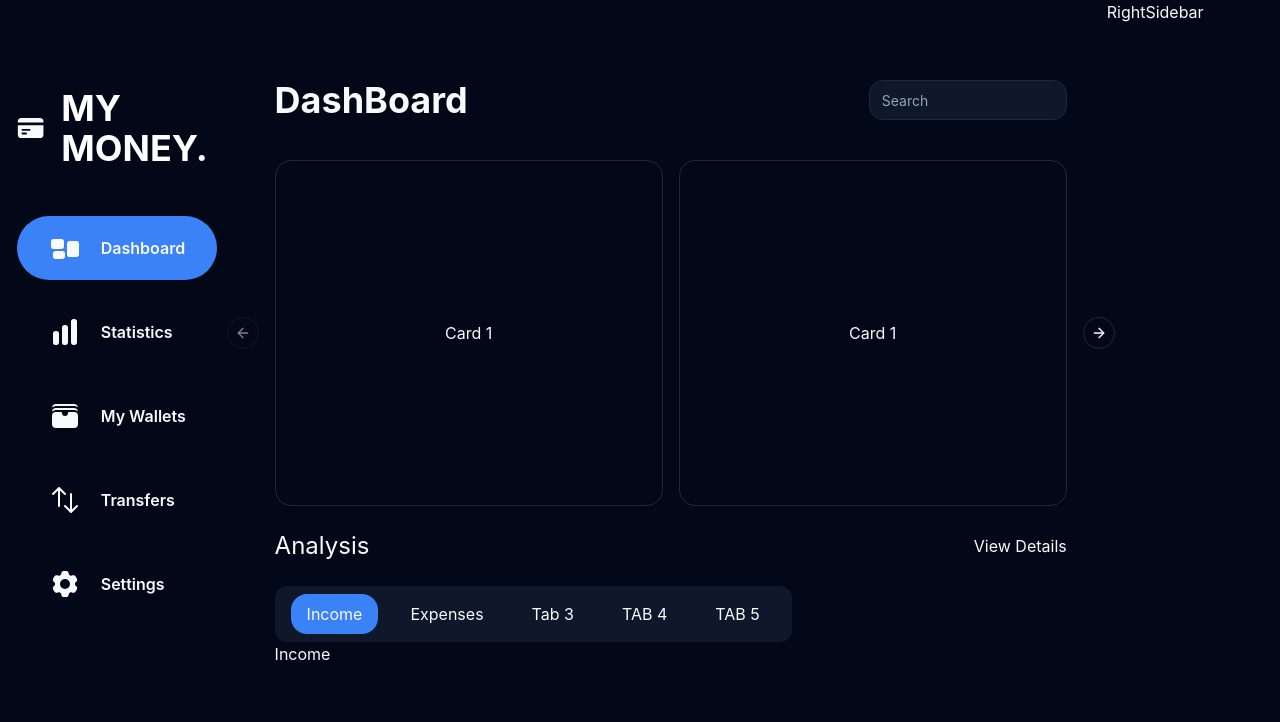
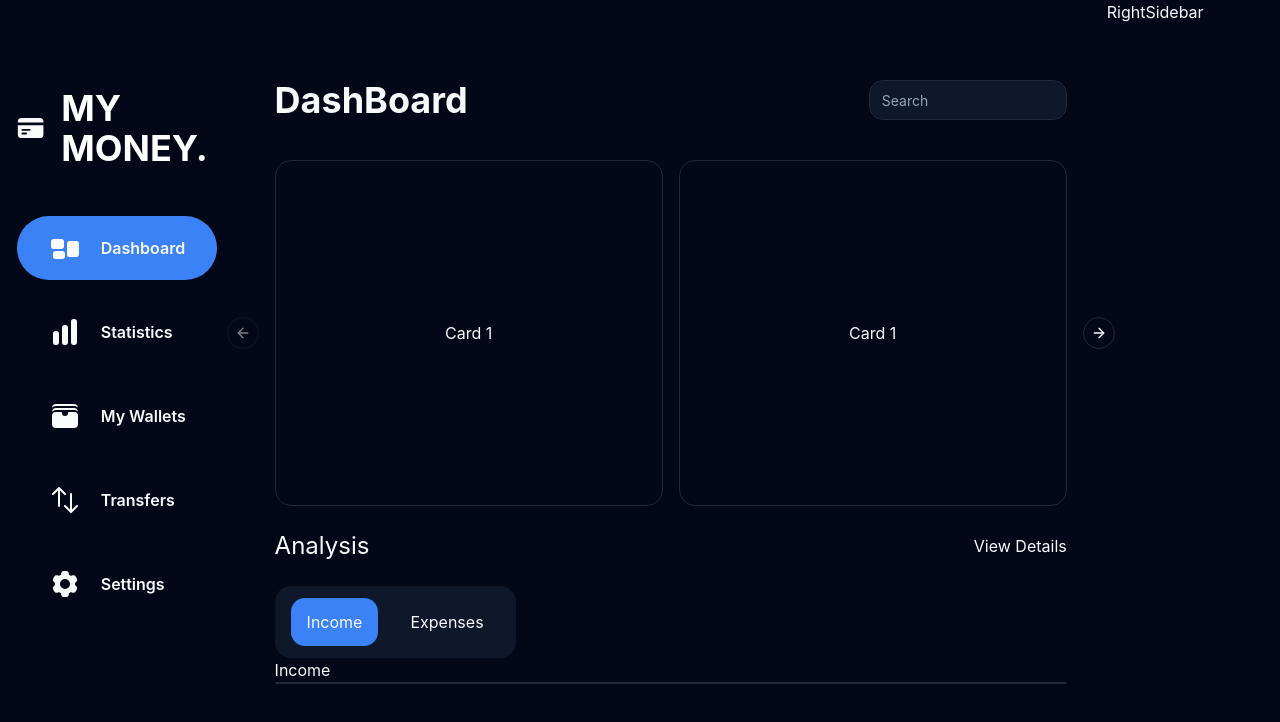
Before and after one commit to adi-1108/expense_Tracker, a React (Vite) app: page / in a window 1280 px wide. Shown: the top 722 px of the page. Built offline with nearby package versions, Linux system fonts and the light colour scheme.

Commit message:
chore: Refactor CustomTabs component to improve tab styling and add active tab indicator

```diff
--- a/src/components/CustomTabs.tsx
+++ b/src/components/CustomTabs.tsx
@@ -12,53 +12,36 @@ export const tabs = [
     id: 1,
     component: () => <div>Expenses</div>,
   },
-  {
-    title: "Tab 3",
-    id: 2,
-    component: () => <div>Tab3</div>,
-  },
-  {
-    title: "TAB 4",
-    id: 3,
-    component: () => <div>Tab4</div>,
-  },
-  {
-    title: "TAB 5",
-    id: 4,
-    component: () => <div>tab5</div>,
-  },
 ];
 
-const CustomTabs = () => {
+const CustomTabs = ({ className }: { className: string }) => {
   const [activeTab, setActiveTab] = useState(0);
 
   const handleTabChange = (index: number) => {
     setActiveTab(index);
   };
   return (
-    <>
-      <div className="bg-primary-foreground w-fit px-4 py-2 rounded-xl">
+    <div className={cn(className)}>
+      <div className="bg-primary-foreground w-fit px-4 py-3 rounded-2xl">
         <div className="flex items-center justify-start gap-4">
           {tabs.map((tab, i) => (
             <button
               className={cn(
-                "hover:bg-primary px-4 py-2 rounded-2xl transition-all",
+                "hover:bg-primary px-4 py-3 rounded-md transition-all",
                 {
                   "bg-primary": activeTab === tab.id,
                 }
               )}
               onClick={() => handleTabChange(i)}
             >
-              {tab.title}
+              <span>{tab.title}</span>
             </button>
           ))}
         </div>
       </div>
 
-      <div>
-      {tabs[activeTab].component()}
-      </div>
-    </>
+      <div>{tabs[activeTab].component()}</div>
+    </div>
   );
 };
 
--- a/src/pages/Dashboard.tsx
+++ b/src/pages/Dashboard.tsx
@@ -1,5 +1,6 @@
 import CustomCarousel from "@/components/CustomCarousel";
 import CustomTabs from "@/components/CustomTabs";
+import { Card } from "@/components/ui/card";
 import { Input } from "@/components/ui/input";
 import { Tabs, TabsContent, TabsList, TabsTrigger } from "@/components/ui/tabs";
 import { tabs } from "@/constants";
@@ -30,9 +31,14 @@ const Dashboard = () => {
         </Link>
       </div>
 
+      {/* Charts */}
+      <CustomTabs  />
 
-      {/* Charts */}
-      <CustomTabs />
+      {/* Overview Cards */}
+
+      <Card>
+
+      </Card>
     </div>
   );
 };
--- a/src/pages/LeftSidebar.tsx
+++ b/src/pages/LeftSidebar.tsx
@@ -15,7 +15,7 @@ import RightSidebar from "./RightSidebar";
 const LeftSidebar = () => (
   <div className=" min-h-screen flex">
     {/* Sidebar */}
-    <div className="flex-[0.3] flex flex-col gap-10 items-center">
+    <div className="flex-[0.3] flex flex-col gap-10 items-center ">
       <Logo />
       <div className="flex flex-col gap-5 items-start justify-start">
         <SidebarOptions
```
